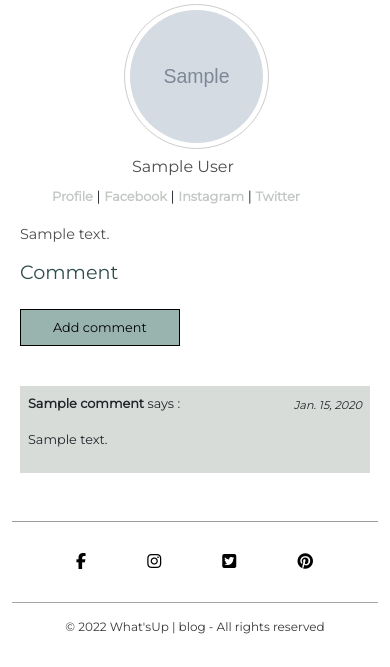
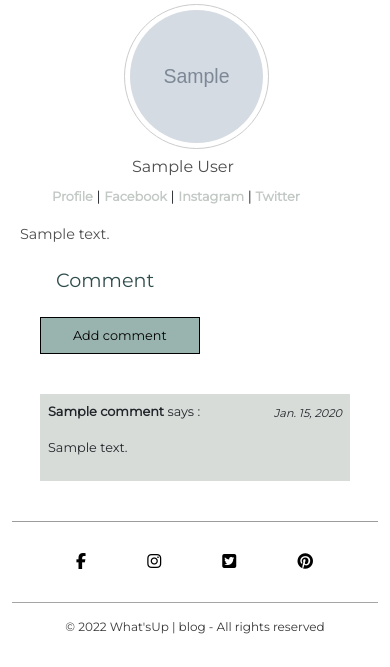
Before and after one commit to Code-Institute-Submissions/biareiam-travellifestyleblog_JulyResub, a Django app: page /post/1 in a window 390 px wide. Shown: the part 590-1257 px from the top of the page. Run offline with Django 3.2, Linux system fonts and the light colour scheme; tables that the repository leaves empty hold one stand-in row (values such as "Sample post"); grey boxes marked "Sample" are stand-in pictures; some libraries are stand-ins or nearby versions.

Commit message:
adjusting responsiveness of thecomment section

```diff
--- a/static/css/style.css
+++ b/static/css/style.css
@@ -1147,6 +1147,7 @@ textarea {
     color: #2f4c4c !important;
     padding-top: 2rem;
     padding-bottom: 1rem;
+    padding-left: 1rem;
 }
 
 
@@ -1693,6 +1694,7 @@ a {
     /*Comment Section*/
     .bootdey {
         margin: auto;
+        padding: 1rem 2rem;
     }
 
     /*Not Allow here/ not logged in messages*/
@@ -1816,6 +1818,12 @@ a {
     .not-allow-box {
         max-width: 30%;
     }
+
+    .bootdey {
+        margin: auto;
+        padding: 1rem 6rem;
+    }
+
 }
 
 @media(max-width:1300px) {
@@ -2031,6 +2039,12 @@ a {
         padding-left: 0;
         padding-right: 0;
     }
+
+    .bootdey {
+        margin: auto;
+        padding: 1rem 7rem;
+    }
+
 }
 
 @media(max-width:800px) {
@@ -2226,6 +2240,12 @@ a {
     .register {
         width: 60%;
     }
+
+    .bootdey {
+        margin: auto;
+        padding: 1rem 4rem;
+    }
+
 }
 
 @media(max-width:500px) {
@@ -2498,7 +2518,10 @@ a {
 
     }
 
-
+    .bootdey {
+        margin: auto;
+        padding: 0.5rem 2rem;
+    }
 }
 
 @media(max-width:400px) {
```
